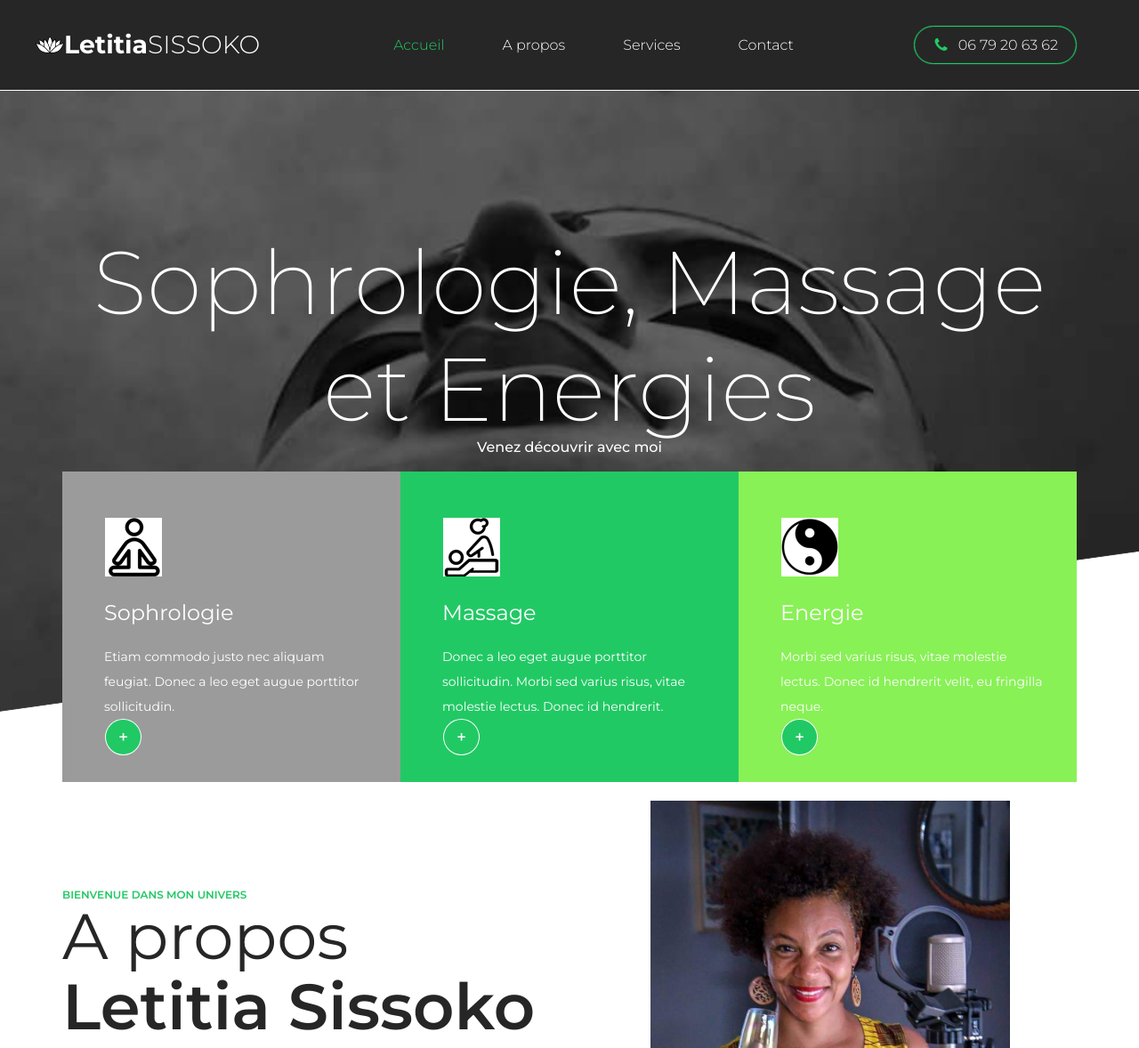
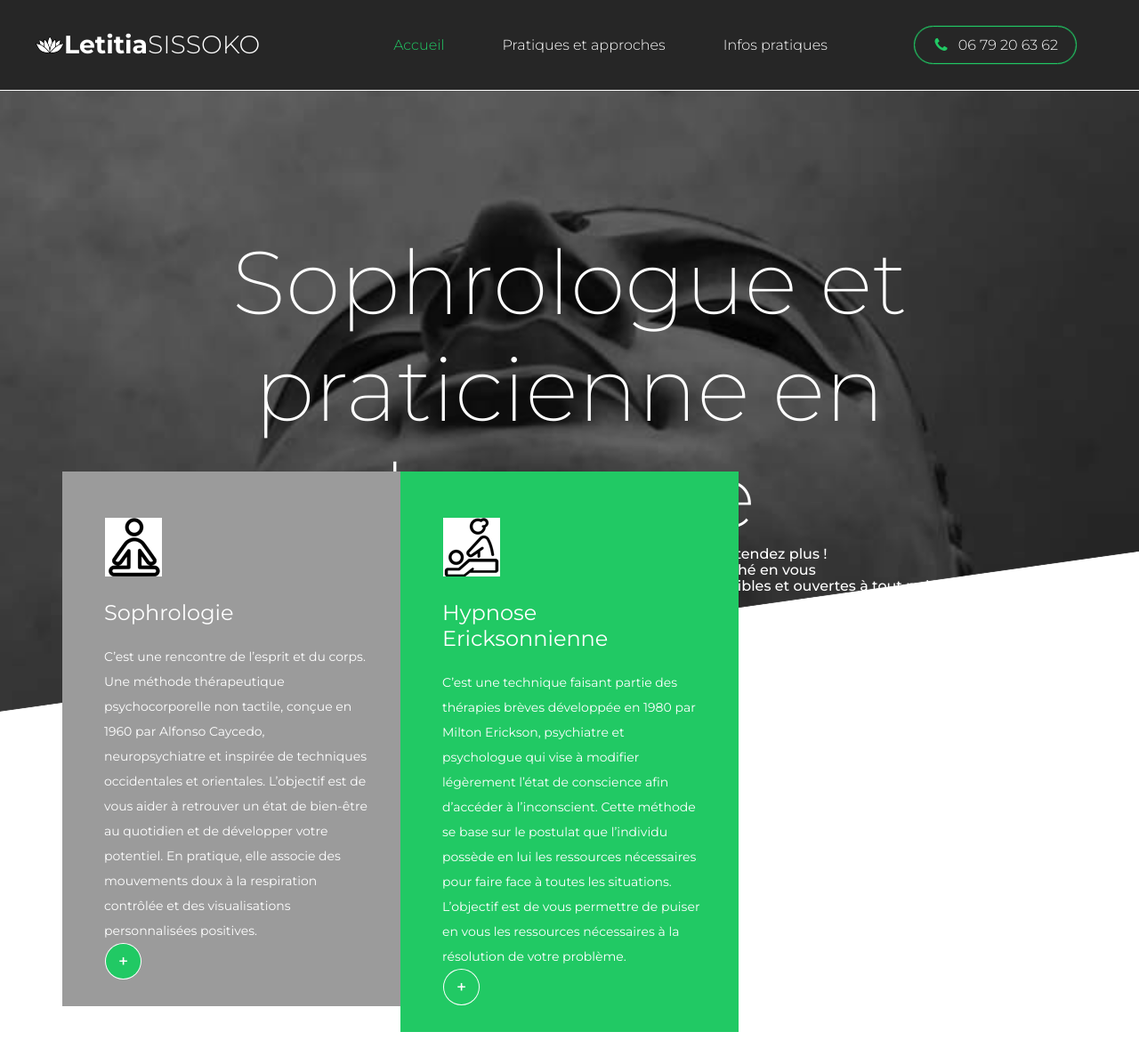
Before and after one commit to OliviaGolle/LetiSite, a plain HTML site: page index.html in a window 1280 px wide. Shown: the top 1178 px of the page at 89% size. Drawn offline with Linux system fonts and the light colour scheme.

Commit message:
Ajustement avec le texte de Leti

```diff
--- a/index.html
+++ b/index.html
@@ -33,10 +33,10 @@
 						<nav class="main_nav">
 							<ul class="d-flex flex-row align-items-center justify-content-start">
 								<li class="active"><a href="index.html">Accueil</a></li>
-								<li><a href="about.html">A propos</a></li>
-								<li><a href="services.html">Services</a></li>
+								<li><a href="about.html">Pratiques et approches</a></li>
+								<!--<li><a href="services.html">Services</a></li>-->
 								 <!-- <li><a href="blog.html">Blog</a></li> -->
-								<li><a href="contact.html">Contact</a></li>
+								<li><a href="contact.html">Infos pratiques</a></li>
 							</ul>
 						</nav>
 						<div class="phone d-flex flex-row align-items-center justify-content-start ml-auto">
@@ -72,10 +72,10 @@
 		<div class="menu_content d-flex flex-column align-items-center justify-content-center text-center">
 			<ul>
 				<li><a href="index.html">Accueil</a></li>
-				<li><a href="about.html">A propos</a></li>
-				<li><a href="services.html">Services</a></li>
+				<li><a href="about.html">Pratiques et approches</a></li>
+				<!--<li><a href="services.html">Services</a></li>-->
 				 <!-- <li><a href="blog.html">Blog</a></li> -->
-				<li><a href="contact.html">Contact</a></li>
+				<li><a href="contact.html">Infos pratiques</a></li>
 			</ul>
 		</div>
 		<div class="menu_phone d-flex flex-row align-items-center justify-content-start">
@@ -102,9 +102,11 @@
 									<!-- </div> -->
 								<!-- </a> -->
 							</div>
-							<div class="home_title">Sophrologie, Massage et Energies</div>
-							<div class="home_subtitle">Venez découvrir avec moi</div>
-							<div class="button home_button ml-auto mr-auto"><a href="contact.html">Contactez moi</a></div>
+							<div class="home_title">Sophrologue et praticienne en hypnose</div>
+							<div class="home_subtitle">Vous souhaitez une vie plus harmonieuse, équilibrée ? N’attendez plus ! </div>
+							<div class="home_subtitle">	Activez, expérimentez, vivez et découvrez le bien-être caché en vous </div>
+							<div class="home_subtitle">	Pour atteindre vos objectifs, je vous propose deux méthodes simples, accessibles et ouvertes à tout public </div>
+							<div class="button home_button ml-auto mr-auto"><a href="contact.html">Infos pratiques</a></div>
 						</div>
 					</div>
 				</div>
@@ -125,7 +127,7 @@
 							<div class="box_icon d-flex flex-column align-items-center justify-content-center"><img src="images/icon_1.png" alt=""></div>
 							<div class="box_title">Sophrologie</div>
 							<div class="box_text">
-								<p>Etiam commodo justo nec aliquam feugiat. Donec a leo eget augue porttitor sollicitudin.</p>
+								<p>C’est une rencontre de l’esprit et du corps. Une méthode thérapeutique psychocorporelle non tactile, conçue en 1960 par Alfonso Caycedo, neuropsychiatre et inspirée de techniques occidentales et orientales. L’objectif est de vous aider à retrouver un état de bien-être au quotidien et de développer votre potentiel. En pratique, elle associe des mouvements doux à la respiration contrôlée et des visualisations personnalisées positives.</p>
 							</div>
 							<div class="box_link_container">
 								<a href="services.html"><div class="box_link d-flex flex-column align-items-center justify-content-center trans_200"><div>+</div></div></a>
@@ -135,9 +137,9 @@
 						<!-- Box -->
 						<div class="box">
 							<div class="box_icon d-flex flex-column align-items-center justify-content-center"><img src="images/icon_2.png" alt=""></div>
-							<div class="box_title">Massage</div>
+							<div class="box_title">Hypnose Ericksonnienne</div>
 							<div class="box_text">
-								<p>Donec a leo eget augue porttitor sollicitudin. Morbi sed varius risus, vitae molestie lectus. Donec id hendrerit.</p>
+								<p>C’est une technique faisant partie des thérapies brèves développée en 1980 par Milton Erickson, psychiatre et psychologue qui vise à modifier légèrement l’état de conscience afin d’accéder à l’inconscient. Cette méthode se base sur le postulat que l’individu possède en lui les ressources nécessaires pour faire face à toutes les situations. L’objectif est de vous permettre de puiser en vous les ressources nécessaires à la résolution de votre problème.</p>
 							</div>
 							<div class="box_link_container">
 								<a href="services.html"><div class="box_link d-flex flex-column align-items-center justify-content-center trans_200"><div>+</div></div></a>
@@ -145,16 +147,16 @@
 						</div>
 
 						<!-- Box -->
-						<div class="box">
-							<div class="box_icon d-flex flex-column align-items-center justify-content-center"><img src="images/icon_3.png" alt=""></div>
-							<div class="box_title">Energie</div>
-							<div class="box_text">
-								<p>Morbi sed varius risus, vitae molestie lectus. Donec id hendrerit velit, eu fringilla neque.</p>
-							</div>
-							<div class="box_link_container">
-								<a href="services.html"><div class="box_link d-flex flex-column align-items-center justify-content-center trans_200"><div>+</div></div></a>
-							</div>
-						</div>
+						<!-- <div class="box"> -->
+							<!-- <div class="box_icon d-flex flex-column align-items-center justify-content-center"><img src="images/icon_3.png" alt=""></div> -->
+							<!-- <div class="box_title">Energie</div> -->
+							<!-- <div class="box_text"> -->
+								<!-- <p>Morbi sed varius risus, vitae molestie lectus. Donec id hendrerit velit, eu fringilla neque.</p> -->
+							<!-- </div> -->
+							<!-- <div class="box_link_container"> -->
+								<!-- <a href="services.html"><div class="box_link d-flex flex-column align-items-center justify-content-center trans_200"><div>+</div></div></a> -->
+							<!-- </div> -->
+						<!-- </div> -->
 
 					</div>
 				</div>
```
Also changed, not shown: fwtrlabonnecarte/Carte de visite Letitia-10-10.jpg (added), fwtrlabonnecarte/Carte de visite Letitia-10.png (added), fwtrlabonnecarte/CarteDeVisite.png (added), 5 other files.
